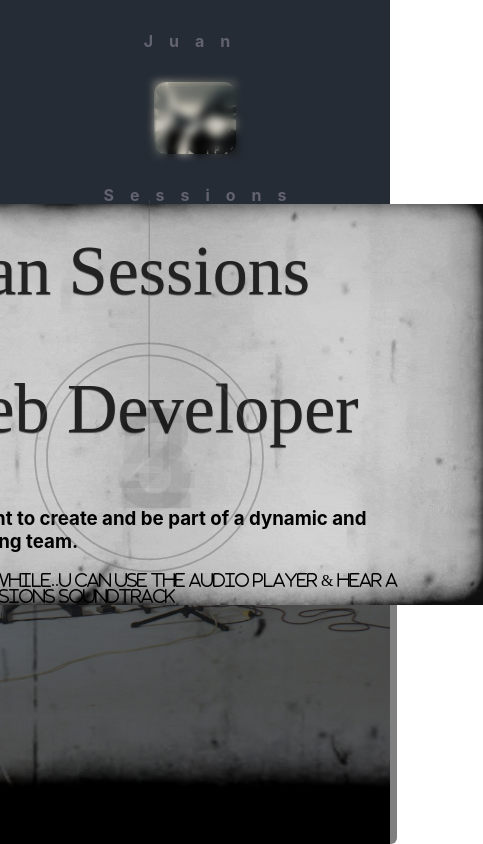
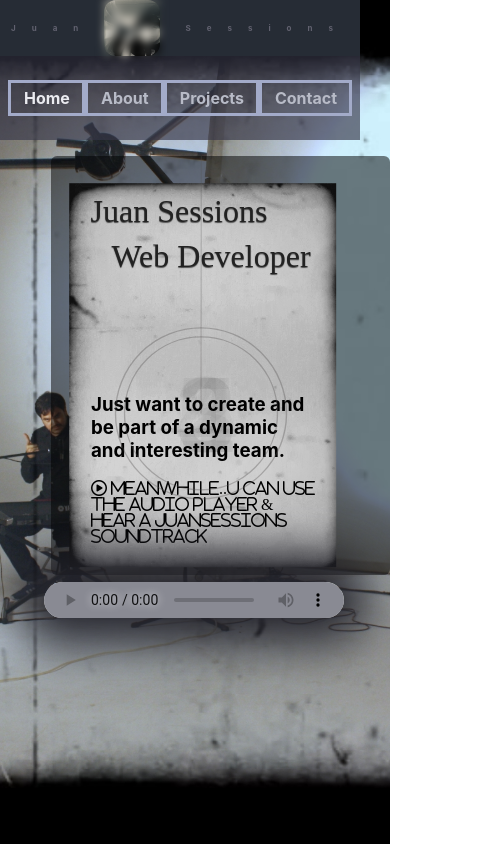
Before and after one commit to JuanSessions/personal-portfolio, a React (Create React App) app: page / in a window 390 px wide. Shown: the whole page, 483 px wide, since content can reach past the window. Built offline with nearby package versions, Linux system fonts and the light colour scheme; no server answers.

Commit message:
responsive shit

```diff
--- a/src/components/Contact.jsx
+++ b/src/components/Contact.jsx
@@ -9,6 +9,7 @@ function Contact() {
     return (
         <div className="content-container-outer">
             <div className="content-container contact">
+                <div className="content-rotate">
                 <h2>Contact</h2>
 
                 <ul className="contact-icons">
@@ -18,6 +19,7 @@ function Contact() {
                 </ul>
 
                 <a href="mailto:juansessions@live.com" className="mail-btn">send me an email</a>
+                </div>
             </div >
         </div >
     )
--- a/src/components/Home.jsx
+++ b/src/components/Home.jsx
@@ -8,13 +8,16 @@ function Home() {
 
     return (
         <div className="content-container-outer">
-            <div className="content-container">
+            <div className="content-container home">
+                <div className="content-rotate">
                 <h1>Juan Sessions</h1>
                 <h2>Web Developer</h2>
+                <div className="p-text-home">
                 <h3>Just want to create and be part of a dynamic and interesting team.</h3>
                 <i class="far fa-play-circle"> Meanwhile..U can use the audio player & hear a JuanSessions soundtrack</i>
-
+                    </div>
                 <Countdown />
+                </div>
             </div>
             <ReactAudioPlayer
                 src={ImgSound}
--- a/src/components/Projects.jsx
+++ b/src/components/Projects.jsx
@@ -15,7 +15,8 @@ function Projects() {
 
     return (
         <div className="content-container-outer">
-            <div className="content-container">
+            <div className="content-container projects">
+                <div className="content-rotate">
                 <h2>Projects</h2>
 
                 <div className="projects-container">
@@ -39,14 +40,14 @@ function Projects() {
                     <div className="project">
                         <h3>ToDo App</h3>
                         <a href="https://juansessions.github.io/TODO-APP/#/" target="_blanc">
-                            <img src={img2} alt="" width="150" onClick={playActive} />
+                            <img src={img2} className="todo-img" alt="" width="150" onClick={playActive} />
                         </a>
                     </div>
 
                 </div>
 
                 {/* <Countdown visible={visible} /> */}
-
+                </div>
             </div>
         </div>
     )
--- a/src/style/App.scss
+++ b/src/style/App.scss
@@ -43,16 +43,12 @@
         color: rgb(98, 98, 112);
     }
     background-color: #262c35;
-            // min-height: 10vh;
     display: flex;
     flex-direction: row;
     align-items: center;
     justify-content: center;
     flex-wrap: wrap;
     color: white;
-            @media only screen and (max-width: 700px) {
-                flex-direction: column;
-            }
 }
 
 .juan {
@@ -99,17 +95,6 @@
     height: 63vh;
     background-color: rgba(0, 0, 0, 0.5);
     border-radius: 6px;
-            @media only screen and (max-width: 500px) {
-                align-self: center;
-                width: 20rem;
-                flex-direction: column;
-                align-self: center;
-            }
-            @media only screen and (max-width: 800px) {
-                width: 30rem;
-                flex-direction: column;
-                align-self: center;
-            }
 }
 
 .content-container {
@@ -149,6 +134,7 @@
         justify-content: space-between;
         align-items: center;
         list-style: none;
+        flex-wrap: wrap;
         li {
             i {
                 font-size: 3rem;
@@ -210,7 +196,9 @@
         padding: 0.5rem 1rem;
         text-decoration: none;
         align-self: center;
-                margin-top: 2rem;
+        margin-top: 3rem;
+        position: absolute;
+        left: 36%;
         &:hover {
             box-shadow: 0px 0px 50px 27px rgba(0, 0, 0, 0.75);
         }
@@ -230,49 +218,149 @@
     background-color: rgba(34, 34, 53, 0.5)
 }
 
-        // iframe {
-        //     position: absolute;
-        //     bottom: 1.2rem;
-        //     right: 0.2rem;
-        //     width: 30rem;
-        //     height: 19rem;
-        //     -webkit-transform: scale(0.9);
-        //     -webkit-transform: -moz-transform-scale(0.9);
-        // }
-        /* responsive ============== */
-        /* Small devices */
+// responsive
+@media only screen and (max-width: 600px) {
+    .App-header {
+        width: 22.5rem;
+        flex-wrap: nowrap;
+        h4 {
+            font-size: 0.5rem;
+        }
+        .trigger {
+            width: 3.5rem;
+            height: 3.5rem;
+            img {
+                width: 3.5rem;
+                height: 3.5rem;
+            }
+        }
+    }
+    nav {
+        width: 22.5rem;
+    }
+    .content-container-outer {
+        width: 20rem;
+        height: 19rem;
+        margin: 1rem 0rem;
+        flex-direction: column;
+        .content-container {
+            width: 23rem;
+            display: flex;
+            flex-direction: column;
+            justify-content: center;
+            h1 {
+                font-size: 2rem;
+            }
+            h2 {
+                font-size: 2rem;
+            }
+            .p-text-home {
+                margin-left: 3rem;
+            }
+        }
+    }
+    .react-audio-player {
+        position: relative;
+        top: 24rem;
+        left: 44rem;
+    }
+    .countdown-container {
+        width: 19rem;
+        svg {
+            width: 22.5rem;
+            top: -3rem;
+        }
+    }
+}
 
-        // @media only screen and (max-width: 800px) {
-        //     .App-header {
-        //         width: 100%;
-        //     }
-        //     .content-container-outer {
-        //         border: 1px solid green;
-        //         width: 30rem;
-        //         align-self: center;
-        //         .content-container {
-        //             width: 28rem;
-        //         }
-        //     }
-        // .row {
-        //     display: flex;
-        //     flex-direction: column;
-        //     justify-content: space-between;
-        //     flex-wrap: wrap;
-        //     flex-basis: 100%;
-        // }
-        // .column {
-        //     flex-basis: 50%;
-        // }
-        // }
-        /* Large devices  */
-
-        // @media only screen and (min-width: 992px) {
-        //     .column {
-        //         display: flex;
-        //         flex-direction: row;
-        //         justify-content: space-between;
-        //         flex-wrap: wrap;
-        //         flex-basis: 22%;
-        //     }
-        // }
+@media only screen and (max-width: 430px) {
+    .content-container-outer {
+        width: 20rem;
+        height: 25rem;
+        margin: 1rem 0rem;
+        position: relative;
+        //left: 2rem;
+        //justify-content: center;
+    }
+    .content-container {
+        width: 20rem;
+        height: auto;
+        padding: 0.5rem;
+        transform: rotate(90deg);
+        justify-content: center;
+        flex-direction: column;
+        align-items: center;
+        position: absolute;
+        //top: 5.5rem;
+        left: -2.5rem;
+    }
+    .content-rotate {
+        transform: rotate(270deg);
+        display: flex;
+        flex-direction: column;
+        justify-content: center;
+        align-items: center;
+        overflow-wrap: break-word;
+        padding: 0rem 4.5rem 0rem 1.5rem;
+    }
+    .countdown-container {
+        width: 15rem;
+    }
+    .p-text-home {
+        width: 14rem;
+    }
+    .projects-container {
+        flex-direction: column;
+        margin-top: 2rem;
+        .project {
+            font-size: 0.8rem;
+            width: 200px;
+            margin: 0.3rem auto;
+            border: 1px solid #000;
+            img {
+                width: 100px;
+            }
+            .todo-img {
+                height: 60px;
+            }
+        }
+    }
+    .contact-icons {
+        flex-direction: column;
+    }
+    .home {
+        position: absolute;
+        top: 2.5rem;
+        h1 {
+            position: relative;
+            top: -2rem;
+        }
+        h2 {
+            position: relative;
+            top: -4.5rem;
+            padding-left: 4rem;
+        }
+    }
+    .react-audio-player {
+        margin-left: -45rem;
+    }
+    .about {
+        position: absolute;
+        top: -0.5rem;
+    }
+    .about-text {
+        overflow-wrap: break-word;
+    }
+    .contact {
+        position: absolute;
+        top: -0.5rem;
+    }
+    .projects {
+        width: 20rem;
+        position: absolute;
+        top: -3rem;
+        h2 {
+            display: none;
+        }
+    }
+}
--- a/src/style/countdown.scss
+++ b/src/style/countdown.scss
@@ -2,36 +2,6 @@ svg {
     display: inline-block;
 }
 
-// .no-select {
-//     cursor: default;
-//     -moz-user-select: none;
-//     -ms-user-select: none;
-//     -webkit-user-select: none;
-//     user-select: none;
-// }
-// .film-container {
-//     width: 50%;
-//     height: 100%;
-//     background: url('//res.cloudinary.com/thdoan/image/upload/v1509581279/countdown/film_grain-small.gif') no-repeat;
-//     background-size: 80% 80%;
-//     position: absolute;
-//     top: -20px;
-//     left: 0;
-// }
-// .film-countdown,
-// .countdown-container {
-//     position: absolute;
-//     top: 10px;
-//     left: 50%;
-//     // width: 50%;
-//     // height: 80%;
-//     align-self: flex-end;
-//     // margin: 2rem 6rem 0rem 0rem;
-//     // padding: 1rem;
-//     width: 35rem;
-//     // height: 65vh;
-//     // max-width: 50rem;
-// }
 .film-countdown {
     position: absolute;
     top: 1.5rem;
@@ -45,23 +15,14 @@ svg {
     height: 61vh;
     // max-width: 50rem;
     z-index: 0;
-    @media only screen and (max-width: 800px) {
-        width: 30rem;
+    @media only screen and (max-width: 600px) {
+        display: flex;
+        justify-content: center;
+        align-items: center;
+        width: 16.5rem;
     }
 }
 
-// .message-container text {
-//     font: normal 28px Calibri, sans-serif;
-//     opacity: 0;
-// }
-// body.message .film-container {
-//     opacity: 0;
-//     transition: opacity 1.5s;
-// }
-// body.message .message-container text {
-//     opacity: 1;
-//     transition: opacity 1.5s;
-// }
 .numbers text {
     fill: rgb(0, 0, 0);
     font: bold 120px Arial, sans-serif;
--- a/src/style/index.css
+++ b/src/style/index.css
@@ -1,11 +1,14 @@
 body {
-  margin: 0;
-  font-family: -apple-system, BlinkMacSystemFont, 'Segoe UI', 'Roboto', 'Oxygen', 'Ubuntu', 'Cantarell', 'Fira Sans', 'Droid Sans', 'Helvetica Neue', sans-serif;
-  -webkit-font-smoothing: antialiased;
-  -moz-osx-font-smoothing: grayscale;
+    margin: 0;
+    font-family: -apple-system, BlinkMacSystemFont, 'Segoe UI', 'Roboto', 'Oxygen', 'Ubuntu', 'Cantarell', 'Fira Sans', 'Droid Sans', 'Helvetica Neue', sans-serif;
+    -webkit-font-smoothing: antialiased;
+    -moz-osx-font-smoothing: grayscale;
+    overflow-x: hidden;
 }
 
 code {
-  font-family: source-code-pro, Menlo, Monaco, Consolas, 'Courier New', monospace;
+    font-family: source-code-pro, Menlo, Monaco, Consolas, 'Courier New', monospace;
 }
+
+
 /*# sourceMappingURL=index.css.map */
```
Also changed, not shown: src/components/About.jsx (+4 -4 lines), 12 other files (tests, documents, lock files or other folders). Lines whose indentation alone changed are shown as unchanged.
